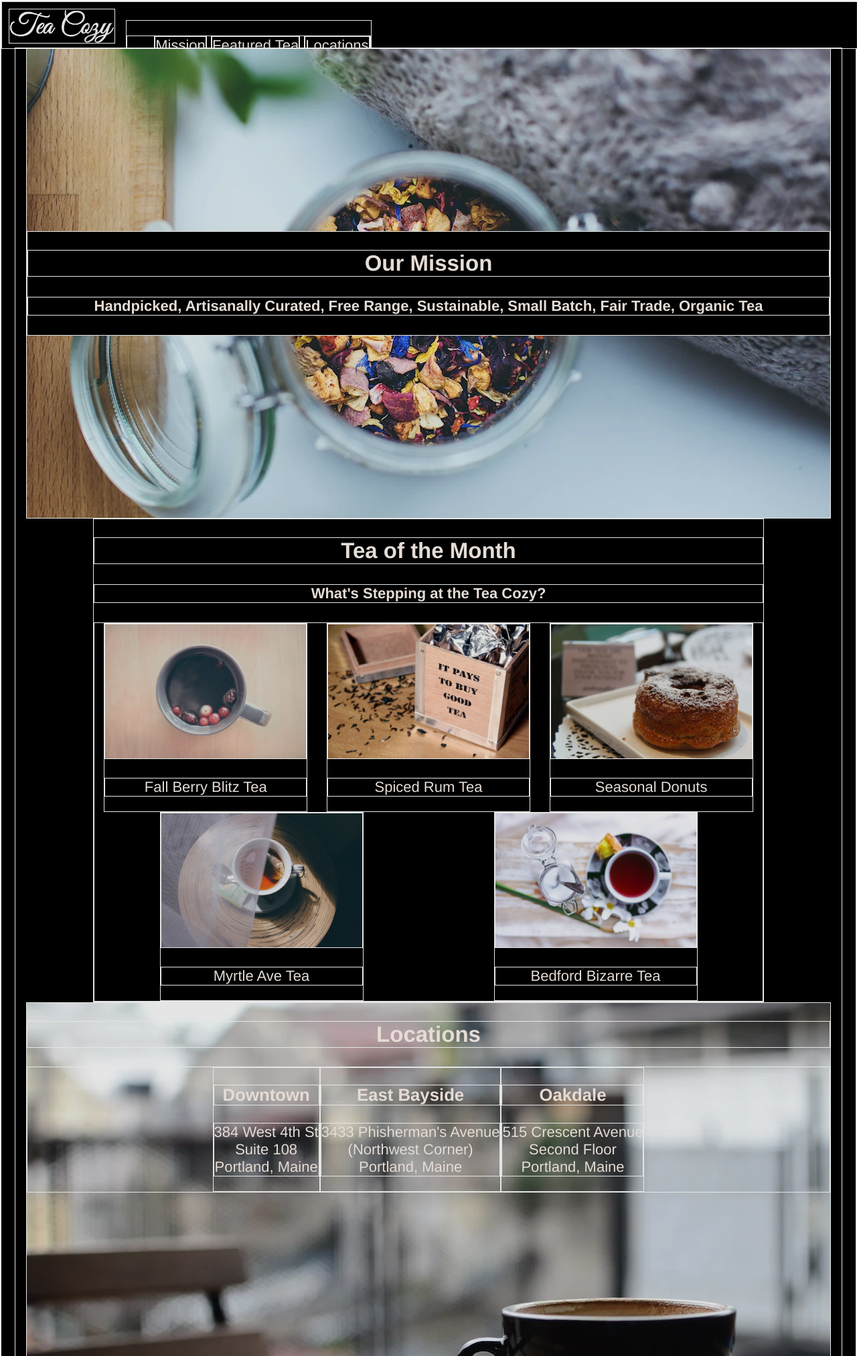
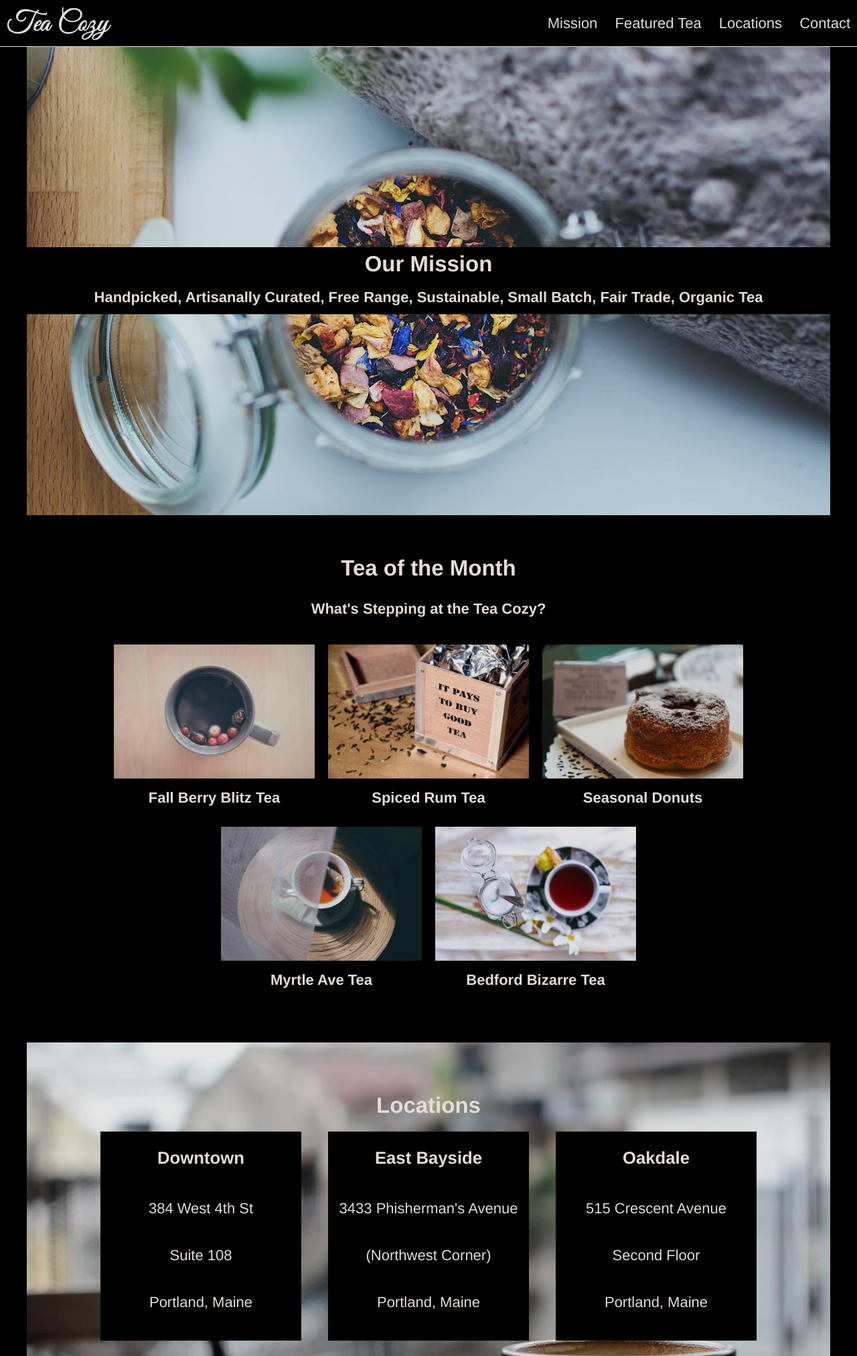
Before and after one commit to pda-freddi/tea-cozy, a plain HTML site: page index.html in a window 1280 px wide. Shown: the top 2024 px of the page at 67% size. Drawn offline with Linux system fonts and the light colour scheme.

Commit message:
First launch

```diff
--- a/index.html
+++ b/index.html
@@ -16,17 +16,23 @@
             <li><a href="#mission">Mission</a></li>
             <li><a href="#featured">Featured Tea</a></li>
             <li><a href="#locations">Locations</a></li>
+            <li><a href="#contact">Contact</a></li>
         </ul>
       </nav>
   </header>
+
   <!-- Main content -->
   <main>
-    <div class="mission-background">
+
+  <!-- Mission Section -->
     <section id="mission">
+      <div id="mission-text-container">
         <h2>Our Mission</h2>
         <h4>Handpicked, Artisanally Curated, Free Range, Sustainable, Small Batch, Fair Trade, Organic Tea</h4>
+      </div>
     </section>
-    </div>
+
+  <!-- Featured Section -->
     <section id="featured">
       <h2>Tea of the Month</h2>
       <h4>What's Stepping at the Tea Cozy?</h4>
@@ -51,8 +57,11 @@
           <img src="./resources/images/img-bedford-bizarre.webp" alt="Top shot of a tea mug and a pot filled with sugar">
           <p>Bedford Bizarre Tea</p>
         </div>
+      </div>
     </section>
-    </div>
+
+  <!-- Locations Section-->
+    <div class="locations-background">
       <section id="locations">
         <h2>Locations</h2>
         <div class="locations-container">
@@ -70,15 +79,19 @@
           </div>
         </div>
       </section>
-  </main>
-  <!-- Footer -->
-  <footer>
-    <section id="contact-info">
+    </div>
+
+    <!-- Contact Section -->
+    <section id="contact">
       <h2>The Tea Cozy</h2>
       <h5>contact@theteacozy.com</h5>
       <h5>917-555-8904</h5>
     </section>
-    <h5 id="copyright-info">copyright The Tea Cozy&copy; 2017</h5>
+
+    <!-- Footer -->
+    <footer>
+      <h5>copyright The Tea Cozy&copy; 2017</h5>
     </footer>
+
 </body>
 </html>
--- a/resources/css/style.css
+++ b/resources/css/style.css
@@ -1,8 +1,4 @@
 /* Universal Styles */
-
-* {
-  border: 1px solid white;
-}
 
 body {
   font-family: Helvetica, sans-serif;
@@ -17,45 +13,40 @@ body {
 /* Header Styles */
 
 header {
+  width: 100%;
+  height: 69px;
   position: fixed;
+  z-index: 10;
+  top: 0px;
+  display: flex;
+  justify-content: space-between;
+  align-items: center;
   background-color: black;
   opacity: 1.0;
-  height: 69px;
   border-bottom: 1px solid seashell;
-  border: 1px solid white;
-  width: 100%;
 }
 
 header > img {
   height: 50px;
-  margin: 10px;
-  border: 1px solid white;
-}
-
-header > nav {
-  border: 1px solid white;
-  display: inline-block;
-}
-
-
-header .nav-menu {
-  display: inline-block;
-  border: 1px solid white;
+  margin-left: 10px;
 }
 
 header .nav-menu li {
-  display: inline-block;
-  border: 1px solid white;
-  margin: 0;
+  margin: 10px;
+  display: inline;
 }
 
 .nav-menu a {
-  text-decoration: underline;
+  text-decoration: none;
   color: seashell;
 }
 
 .nav-menu a:hover {
   color: red;
+}
+
+.nav-menu a:active {
+  color: white;
 }
 
 /* Main Styles */
@@ -70,21 +61,31 @@ main {
 
 /* Mission Section */
 
-.mission-background {
-  border: 1px solid white;
+section#mission {
   width: 1200px;
   height: 700px;
   background-image: url('../images/img-mission-background.webp');
-  margin: 0 auto;
   display: flex;
   justify-content: center;
   align-items: center;
+  margin: 0 auto;
+  margin-bottom: 60px;
 }
 
-section#mission {
+div#mission-text-container {
   background-color: black;
-  border: 1px solid white;
   width: 100%;
+  margin: 0;
+  padding: 0;
+  line-height: 50px;
+}
+
+div#mission-text-container h2 {
+  margin: 0;
+  padding: 0;
+}
+
+div#mission-text-container h4 {
   margin: 0;
   padding: 0;
 }
@@ -93,17 +94,19 @@ section#mission {
 
 section#featured {
   width: 1000px;
-  margin: 0 auto;
+  margin: 60px auto;
 }
 
 div#featured-images {
   display: flex;
   flex-flow: row wrap;
-  justify-content: space-around;
+  justify-content: center;
+  margin: 0;
+  padding: 0;
 }
 
 .image-container {
-  border: 1px solid white;
+  margin: 10px;
 }
 
 .image-container img {
@@ -111,30 +114,61 @@ div#featured-images {
   width: 300px;
 }
 
+.image-container p {
+  margin: 10px;
+  font-weight: bold;
+}
+
 /* Locations Section */
 
-#locations {
+div.locations-background {
   width: 1200px;
-  height: 600px;
+  height: 650px;
   margin: 0 auto;
   background-image: url('../images/img-locations-background.webp');
+}
+
+section#locations {
+  position: relative;
+  top: 75px;
+}
+
+#locations h2 {
+  margin: 0;
+  padding: 0;
 }
 
 .locations-container {
   display: flex;
   justify-content: center;
-  align-items: center;
+}
+
+.location-info {
+  width: 300px;
+  margin: 20px;
+  background-color: black;
+  opacity: 1;
+}
+
+.location-info p {
+  line-height: 70px;
+}
+
+/* Contact Section */
+
+#contact {
+  text-align: center;
+  width: 30%;
+  height: 200px;
+  margin: 30px auto;
+  padding: 0;
+  border-top: 1px solid white;
+  border-bottom: 1px solid white;
 }
 
 /* Footer Styles */
 
-footer {
-  position: relative;
-  top: 69px;
-  text-align: center;
-  height: 200px;
+footer h5 {
+  text-align: left;
+  margin-left: 20px;
 }
-
-h5#copyright-info {
-  text-align: left;
-}
```
Lines whose indentation alone changed are shown as unchanged.
